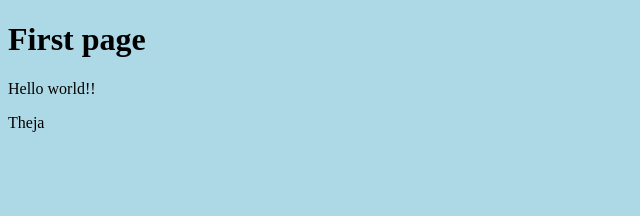
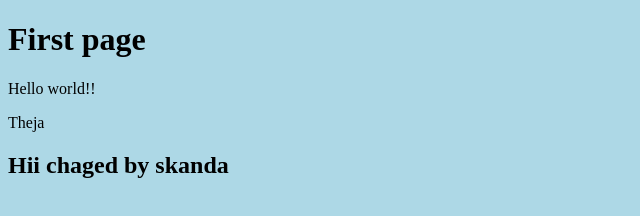
Before and after one commit to Rakshith0907/demo-first, a plain HTML site: page index.html in a window 1280 px wide. Shown: the whole page, without its empty margins (0-640 px from the left). Drawn offline with Linux system fonts and the light colour scheme.

Commit message:
changes in body

```diff
--- a/index.html
+++ b/index.html
@@ -7,5 +7,6 @@
         <h1>First page</h1>
         <p>Hello world!!</p>
         Theja
+        <h2>Hii chaged by skanda</h2>
     </body>
 </html>
```
